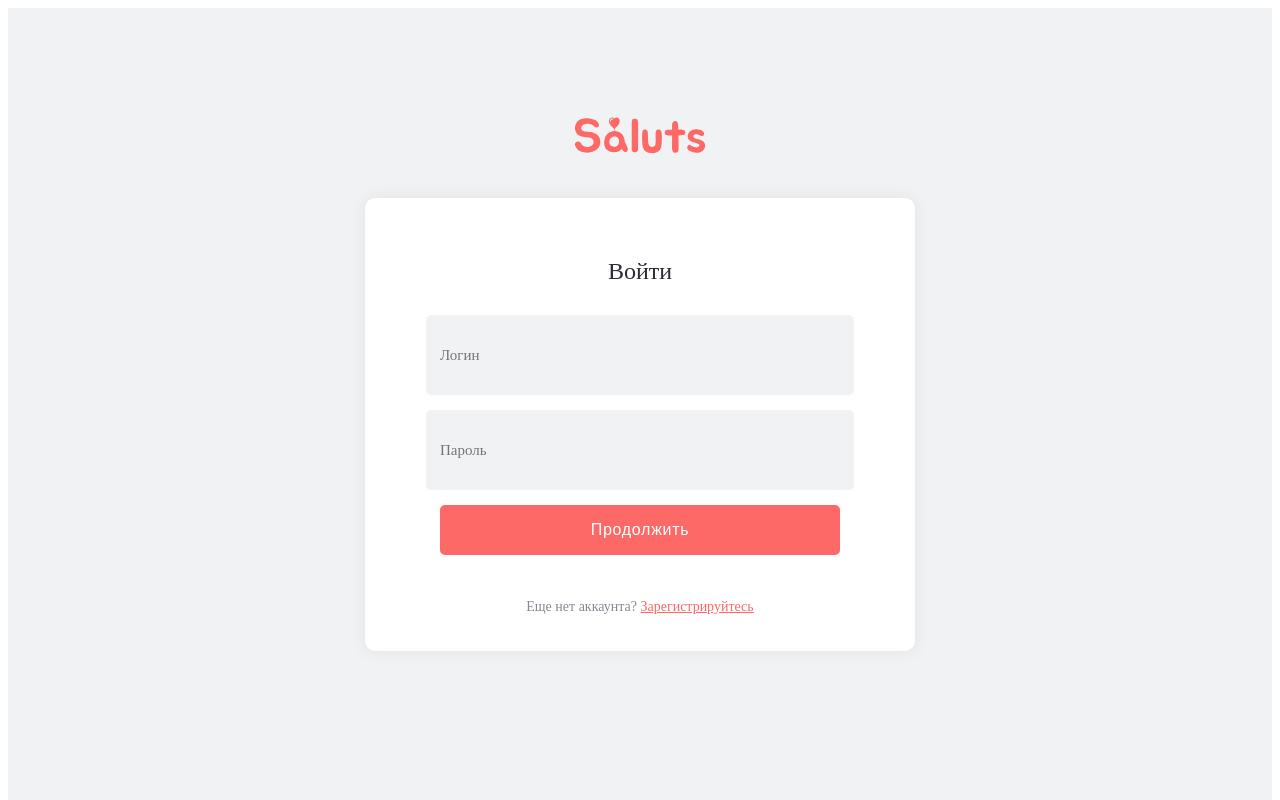
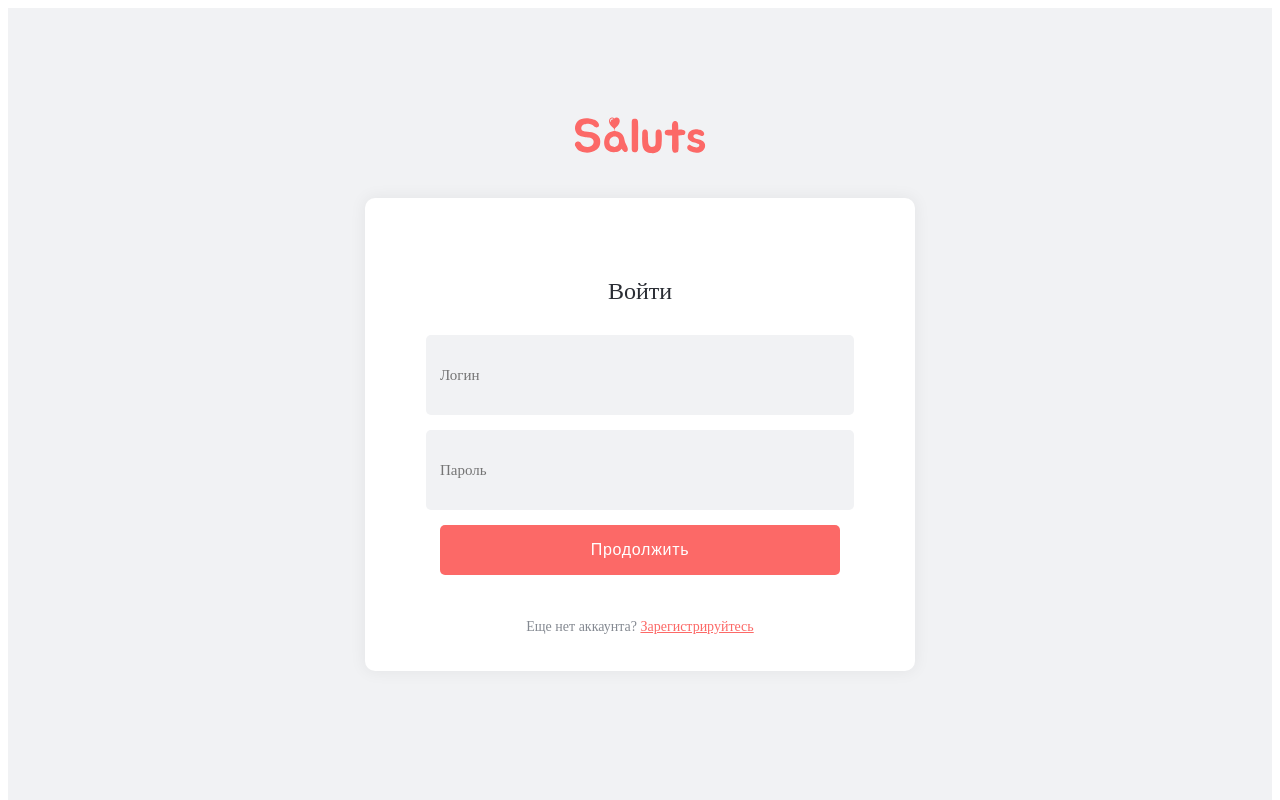
Before and after one commit to hi-radik/saluts, a Next.js app: page /login in a window 1280 px wide. Shown: the top 800 px of the page. Built offline with nearby package versions, Linux system fonts and the light colour scheme.

Commit message:
Padding login

```diff
--- a/components/login-form/Form.js
+++ b/components/login-form/Form.js
@@ -10,7 +10,7 @@ const LoginForm = styled.form`
   align-items: center;
   width: 550px;
   height: 413px;
-  padding-top: 40px;
+  padding-top: 60px;
   input {
     background-color: #f1f2f4;
     font-family: "Gotham Pro";
```
